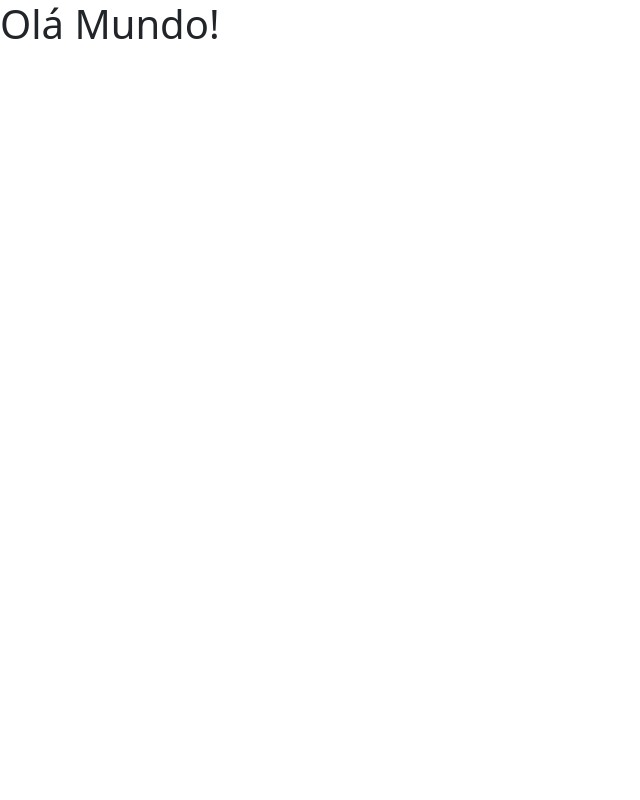
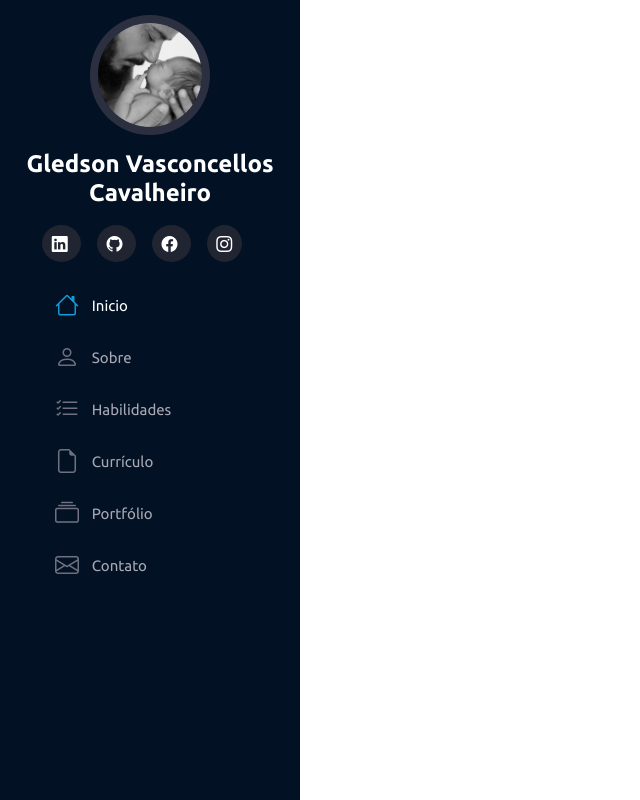
Before and after one commit to GledsonVC/Pagina, a Flask app: page / in a window 1280 px wide. Shown: the whole page, without its empty margins (0-640 px from the left). Run offline with Flask 3, Linux system fonts and the light colour scheme; some libraries are stand-ins or nearby versions.

Commit message:
Constuido menu

```diff
--- a/static/style.css
+++ b/static/style.css
@@ -0,0 +1,87 @@
+@import url('https://fonts.googleapis.com/css2?family=Ubuntu:ital,wght@0,300;0,400;0,500;0,700;1,300;1,400;1,500;1,700&display=swap');
+
+html, body{
+    font-family: Ubuntu, Arial;
+    width: 100%;
+    height: 100%;
+}
+
+#header {
+    position: fixed;
+    top: 0;
+    left: 0;
+    bottom: 0;
+    background: #021124;
+    overflow-y: auto;
+    width: 300px;
+    transition: all ease-in-out 0.5s;
+    padding: 0 15px;
+    z-index: 9997;
+}
+
+#header .profile img{
+    margin: 15px auto;
+    display: block;
+    width: 120px;
+    border: 8px solid #2c2f3f;
+    border-radius: 50%;
+}
+
+#header .profile h1{
+    font-size: 24px;
+    margin: 0;
+    padding: 0;
+    font-weight: 600;
+    text-align: center;
+    color: #fff;
+}
+
+#header .profile .social-links a{
+    font-size: 1rem;
+    background: #212431;
+    color: #fff;
+    padding: 0.6rem;
+    margin-right: 1rem;
+    border-radius: 50%;
+    transition: 0.3s;
+    text-decoration: none;
+}
+
+#header .profile .social-links a:hover{
+    background: #149ddd;
+}
+
+.nav-menu{
+    padding: 1.5rem;
+}
+
+.nav-menu a,
+.nav-menu a:focus {
+    display: flex;
+    align-items: center;
+    color: #a8a9b4;
+    transition: 0.3s;
+    font-size: 15px;
+}
+
+.nav-menu a i,
+.nav-menu a:focus i {
+    font-size: 24px;
+    padding-right: 0.8rem;
+    color: #6f7180;
+}
+
+.nav-menu a:hover,
+.nav-menu .active,
+.nav-menu .active:focus,
+.nav-menu li:hover > a {
+    text-decoration: none;
+    color: #fff;
+}
+
+.nav-menu a:hover i,
+.nav-menu .active i,
+.nav-menu .active:focus i,
+.nav-menu li:hover > a i {
+    color:#149ddd;
+}
--- a/templates/index.html
+++ b/templates/index.html
@@ -4,13 +4,55 @@
     <meta charset="UTF-8">
     <meta name="viewport" content="width=device-width, initial-scale=1.0">
     <link rel="stylesheet" href="../static/bootstrap/css/bootstrap.css">
-    <link rel="sylesheet" href="../static/style.css">
+    <link rel="stylesheet" href="../static/style.css">
     <link rel="icon" type="image/png" href="../static/img/icone.png">
+    <link rel="stylesheet" href="https://cdn.jsdelivr.net/npm/bootstrap-icons@1.11.3/font/bootstrap-icons.min.css">
     <title>Gledson</title>
 </head>
 <body>
-    <h1>Olá Mundo!</h1>
+    <aside id="header">
+        <section class="profile">
+            <img src="../static/img/perfil.jpg" alt="Foto do Gledson">
+            <h1>Gledson Vasconcellos Cavalheiro</h1>
+            <div class="social-links mt-4 text-center">
+                <a target="_blank" href="https://linkedin.com/in/gledsonvasconcelloscavalheiro/">
+                    <i class="bi bi-linkedin"></i>
+                </a>
+                <a target="_blank" href="https://github.com/GledsonVC">
+                    <i class="bi bi-github"></i>
+                </a>
+                <a target="_blank" href="https://www.facebook.com/gledsonvc/">
+                    <i class="bi bi-facebook"></i>
+                </a>
+                <a target="_blank" href="https://www.instagram.com/gledsonvc/">
+                    <i class="bi bi-instagram"></i>
+                </a>
+            </div>
+        </section>
 
+        <nav id="navbar" class="nav-menu">
+            <ul class="nav flex-column">
+                <li class="nav-item">
+                  <a class="nav-link active" aria-current="page" href="#"><i class="bi bi-house" arial-hidden="true"></i> Inicio</a>
+                </li>
+                <li class="nav-item">
+                  <a class="nav-link" href="#"><i class="bi bi-person" arial-hidden="true"></i> Sobre</a>
+                </li>
+                <li class="nav-item">
+                    <a class="nav-link" href="#"><i class="bi bi-list-check" arial-hidden="true"></i> Habilidades</a>
+                </li>
+                <li class="nav-item">
+                    <a class="nav-link" href="#"><i class="bi bi-file-earmark" arial-hidden="true"></i> Currículo</a>
+                </li>
+                <li class="nav-item">
+                    <a class="nav-link" href="#"><i class="bi bi-collection" arial-hidden="true"></i> Portfólio</a>
+                </li>
+                <li class="nav-item">
+                    <a class="nav-link" href="#"><i class="bi bi-envelope" arial-hidden="true"></i> Contato</a>
+                </li>
+            </ul>
+        </nav>
+    </aside>
 
 
     <script src="../static/bootstrap/js/bootstrap.bundle.min.js"></script>
```
Also changed, not shown: static/img/perfil.jpg (added).
